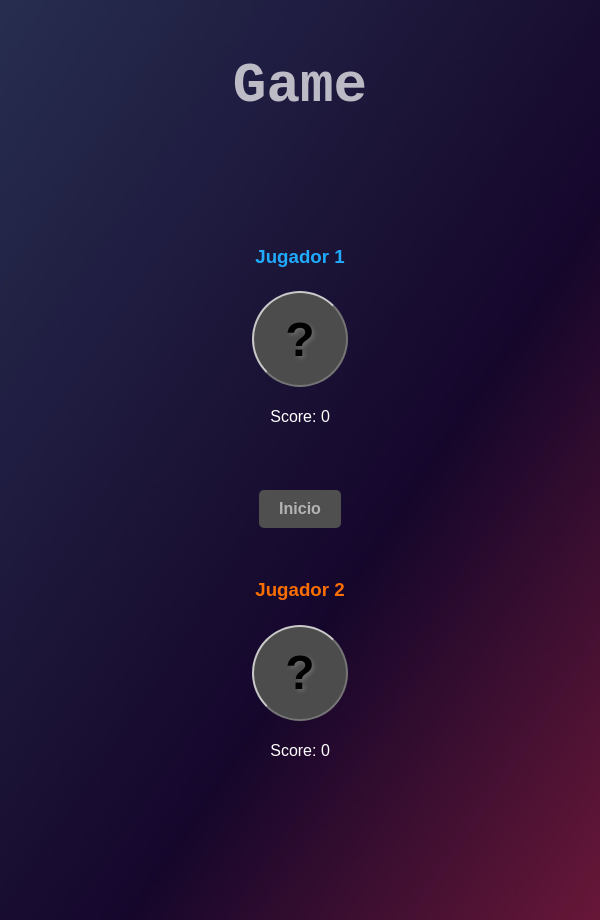
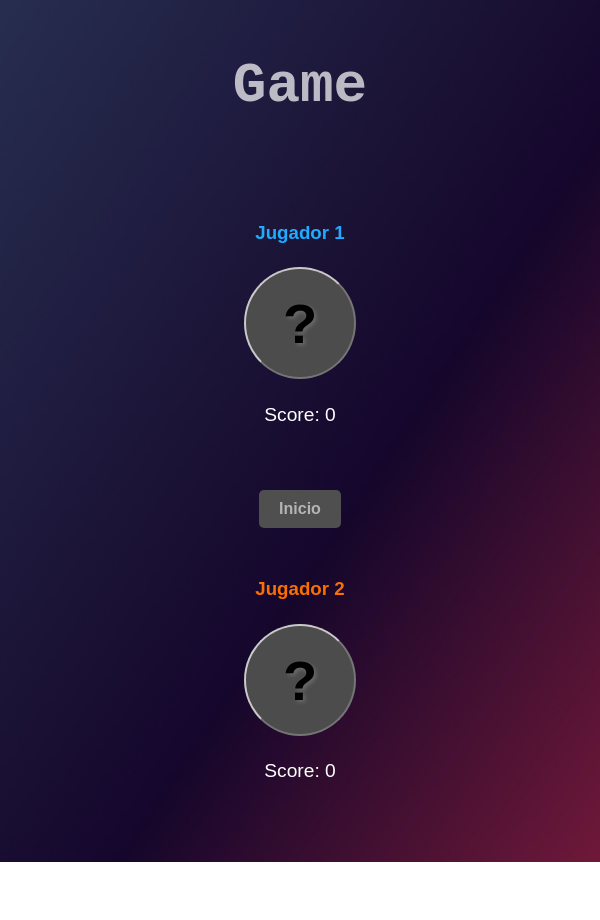
Before and after one commit to Agusdiisanto/unq-ui-AgustinDiSanto-Trabajo-final, a React (Vite) app in the folder piedra-papel-tijeras/: page /game in a window 600 px wide. After the commit the page ends 862 px from the top, so only its background shows below. Built offline with nearby package versions, Linux system fonts and the light colour scheme.

Commit message:
Puliendo ultimos estilos de responsive

```diff
--- a/piedra-papel-tijeras/src/components/Game/Game.css
+++ b/piedra-papel-tijeras/src/components/Game/Game.css
@@ -53,13 +53,17 @@
 .container-game-winner {
   text-align: center;
   margin-bottom: 2rem;
+  overflow: auto;
+  max-height: 56vh;
 }
 
-.container-game-winner h3 {
-  font-size: 2.2rem;
-  color: #858585;
+
+.winner-message {
+  font-size: 1.8rem;
   margin-bottom: 20px;
+  opacity: 0.5;
 }
+
 
 .winner-buttons {
   display: flex;
@@ -99,14 +103,13 @@
 
 /* Media queries para diferentes resoluciones */
 
-/* Estilos para pantallas de hasta 600px de ancho */
-@media only screen and (max-width: 600px) {
+/* Estilos para pantallas de hasta 400px de ancho */
+@media only screen and (max-width: 400px) {
   .container-game {
     flex-direction: column;
-    padding: 4rem;
+    padding: 2rem;
     gap: 2rem;
     align-items: center;
-    margin-bottom: 3rem;
   }
 
   .effect-winner {
@@ -129,17 +132,57 @@
   }
 
   .container-game-winner {
-    margin-bottom: 1rem;
+    max-height: 40vh;
   }
 
-  .container-game-winner h3 {
-    font-size: 1.8rem;
+  .winner-message {
+    font-size: 1.5rem;
     margin-bottom: 10px;
+    opacity: 0.5;
+  }
+
+  .winner-button {
+    font-size: 14px;
+    padding: 8px 16px;
+  }
+}
+
+/* Estilos para pantallas de 401px a 600px de ancho */
+@media only screen and (min-width: 401px) and (max-width: 600px) {
+  .container-game {
+    flex-direction: column;
+    padding: 2rem;
+    gap: 2rem;
+    align-items: center;
+  }
+
+  .effect-winner {
+    box-shadow: -1px 0px 20px 2px rgba(4, 255, 0, 0.8);
+  }
+
+  .effect-loser {
+    box-shadow: -1px 0px 25px 2px rgba(255, 0, 0, 0.8);
+  }
+
+  .button-style,
+  .button-static {
+    width: 7rem;
+    height: 7rem;
+    font-size: 3.5rem;
+  }
+
+  .score-text {
+    font-size: 1.2rem;
+  }
+
+  .container-game-winner {
+    max-height: 45vh;
   }
 
   .winner-message {
     font-size: 1.8rem;
     margin-bottom: 10px;
+    opacity: 0.5;
   }
 
   .winner-button {
--- a/piedra-papel-tijeras/src/components/Home.css
+++ b/piedra-papel-tijeras/src/components/Home.css
@@ -15,7 +15,7 @@
   font-weight: bold;
   font-size: 4rem;
   opacity: 0.7;
-  padding-bottom: 0.5rem;
+  padding-bottom: 1rem;
   font-family: monospace;
 }
 
@@ -24,7 +24,7 @@
   flex-direction: column;
   gap: 2rem;
   width: 100%;
-  padding: 0 1rem; /* Agregamos un relleno lateral para evitar que los elementos se corten en pantallas estrechas */
+  padding: 0 1rem;
 }
 
 .container-mode-title {
@@ -117,8 +117,8 @@
   }
 
   .container-img {
-    height: 20vw;
-    width: 20vw;
+    height: 15vw;
+    width: 15vw;
   }
 
   .go-rules{
@@ -184,9 +184,6 @@
     width: 35vw;
     padding: 0;
   }
-
-
-
 }
 
 /* Estilos para pantallas de 769px a 1024px de ancho (tabletas y pantallas de escritorio pequeñas) */
```
